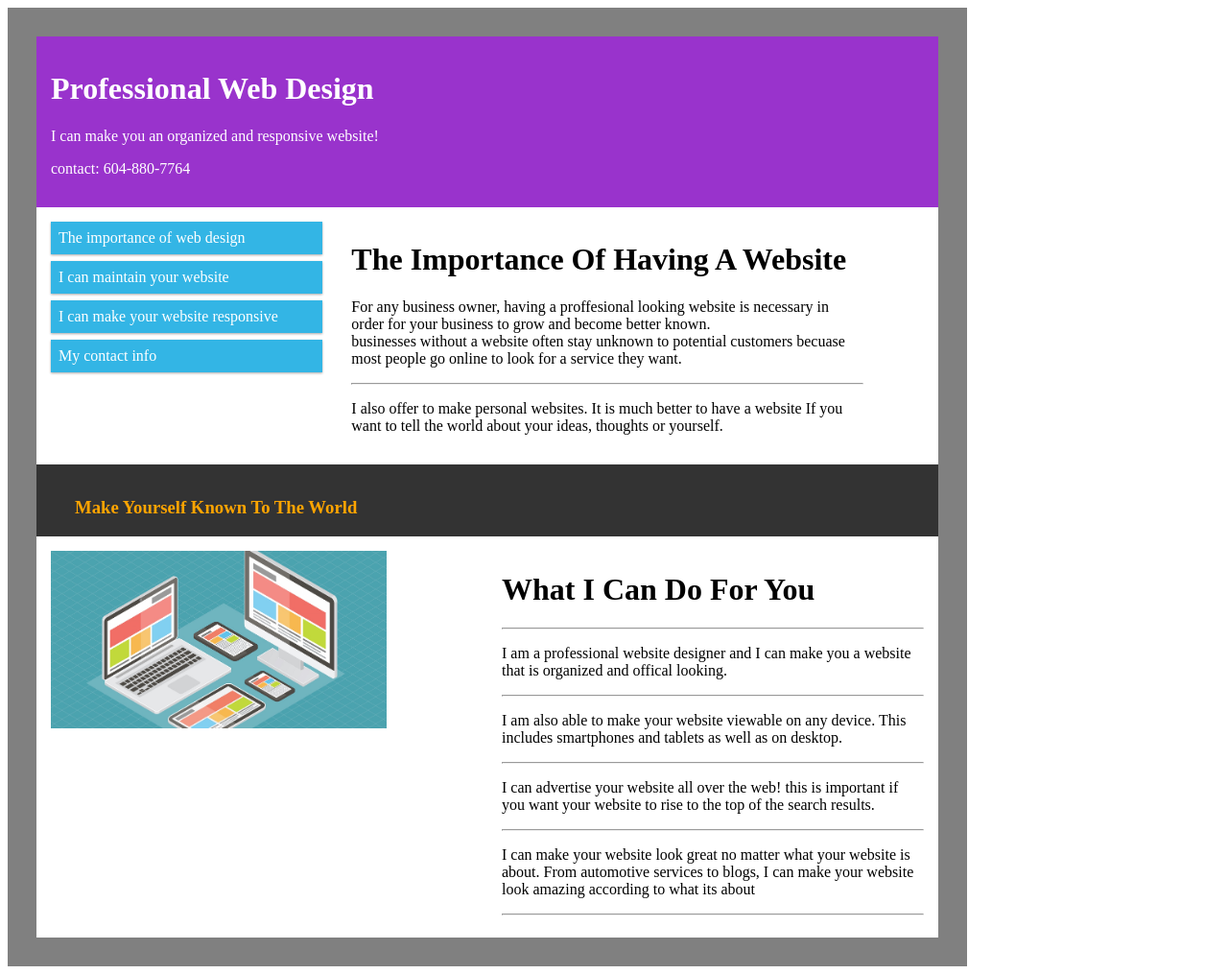
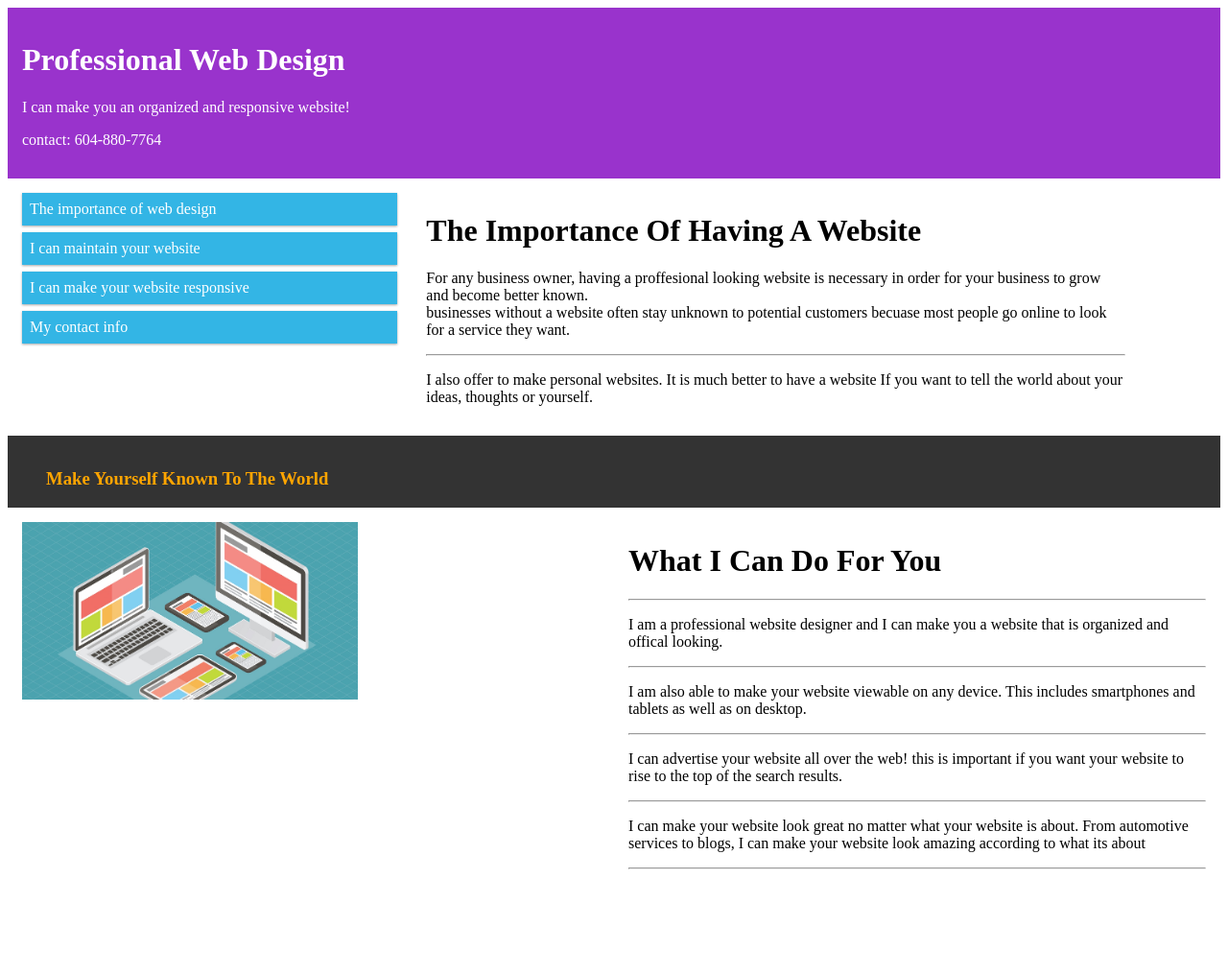
Before and after one commit to kogamikirito/kogamikirito.github.io, a Jekyll site: the page index.html, which Jekyll copies as it is, in a window 1280 px wide. Shown: the whole page at 96% size. Built offline with Jekyll 4.4.1, drawn with Linux system fonts in a browser that asks for light colours; after the commit the page ends 937 px from its top, so only the background shows below that.

Commit message:
please workk

```diff
--- a/index.html
+++ b/index.html
@@ -21,10 +21,7 @@
 
 
 
-div.clearfix{border-color:grey;
-    border-width:30px 30px 30px 30px;
-    border-style:solid;
-     max-width: 1000px;
+div.clearfix{
     overflow:auto;}
 
 .nav {
@@ -77,6 +74,10 @@ div.clearfix{border-color:grey;
     color: #ffffff;
     box-shadow: 0 1px 3px rgba(0,0,0,0.12), 0 1px 2px rgba(0,0,0,0.24);
 }
+
+ .menu li a{ display:block;}
+
+
 .menu li:hover {
     background-color: #0099cc;
 }
```
